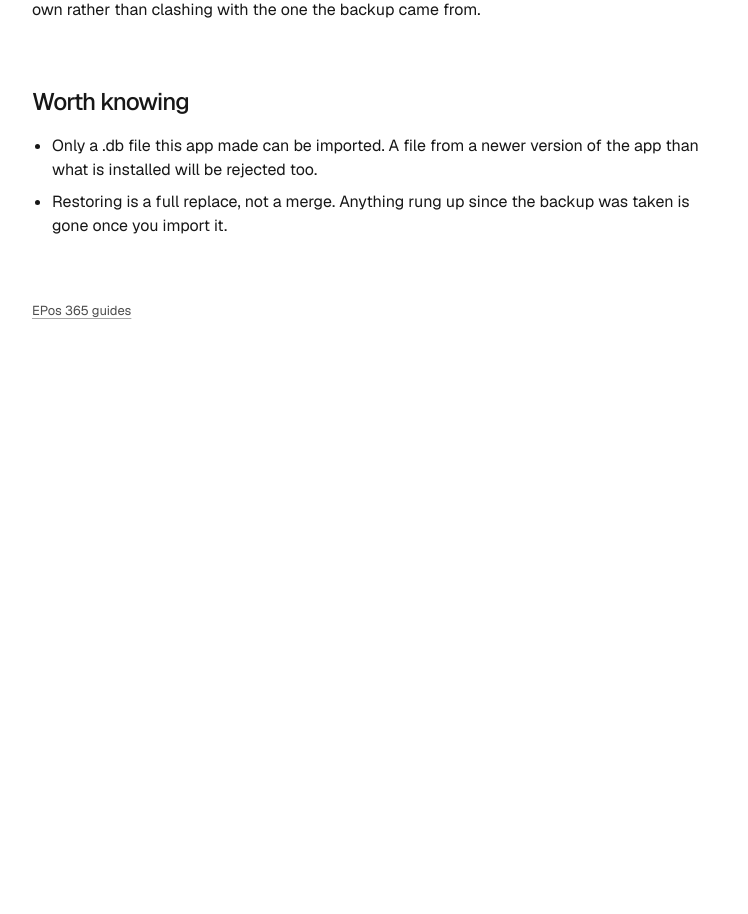
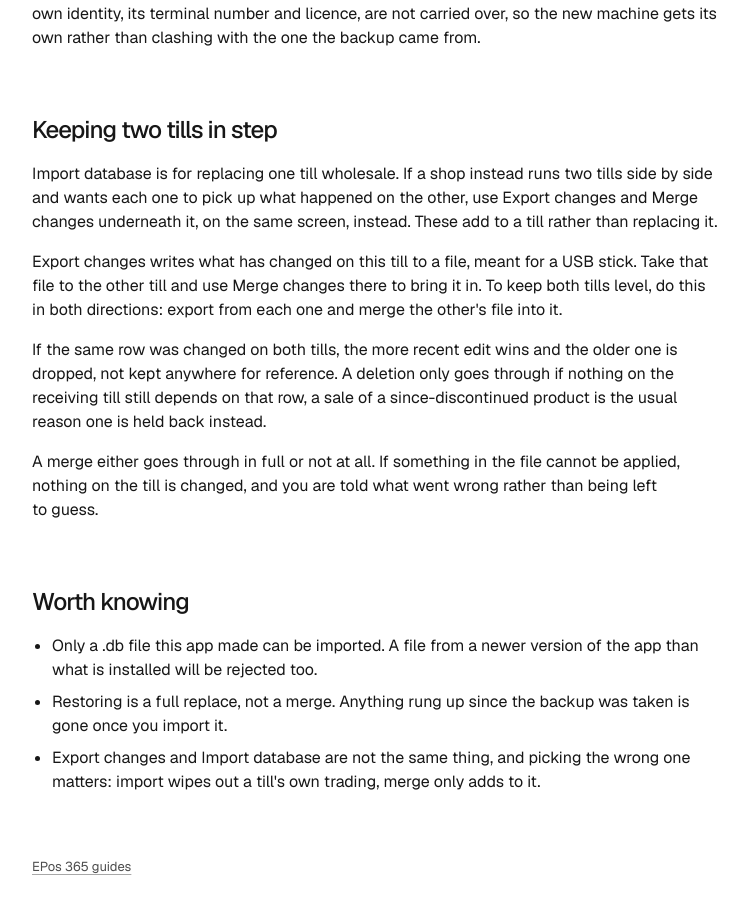
Before and after one commit to Epos-Local/epos-licensing, a Next.js app: page /docs/database-backup in a window 1280 px wide. Shown: the part 1146-2060 px from the top of the page, without its empty margins (8-756 px from the left). Before the commit the page ends 1546 px from the top, so only its background shows below. Built offline with nearby package versions, Linux system fonts and the light colour scheme.

Commit message:
Add the missing sync/merge-between-tills coverage to the backup guide

```diff
--- a/scripts/docs-manifest.json
+++ b/scripts/docs-manifest.json
@@ -12,6 +12,6 @@
   "email-reports": "48195e8fd038f44ef10b58c162da13595c340a3ae84675a770d51855e4ec3d12",
   "product-import": "48539b3205def9a3cd7ccf9989efa582fccf8339cffab25451aa9a852fd16072",
   "promotions": "00a10c3f7acf935bafcd2eaead6c31d34edc402d0b03e554a42dac18fd787975",
-  "database-backup": "2584bc7814e49cbdd7b59f23b1b9bb8b75aa4e80539c08925262ab4690c685f6",
-  "full-documentation": "055ec96b21cb7f057479d6cd259ab3096cf2e7f939096dbadb0dee5d7032ca4c"
+  "database-backup": "1c028fd20ddf667f5911152eb9ced5e97e2b596b77d8162590d62fe5b56e1387",
+  "full-documentation": "82712659714ef06161d139c99c5e2ac56c2c750989f2bbd8332dac6a59f7d032"
 }
--- a/src/app/docs/_content/database-backup.ts
+++ b/src/app/docs/_content/database-backup.ts
@@ -1,19 +1,24 @@
 import { type Guide } from "./types";
 
 /**
- * Sourced from DatabaseBackupService/DatabaseImportService: automatic
- * backups default to a Backup subfolder next to the database, Import
- * database only accepts .db files this app itself produced (rejects other
- * SQLite files and anything from a newer app version), always takes a fresh
- * backup of the current database before overwriting it and aborts if that
- * fails, and strips the till's own identity/licence rows so an imported
- * database does not carry the old till's terminal number onto a new machine.
+ * Sourced from DatabaseBackupService/DatabaseImportService/SyncService
+ * (SettingsViewModel.cs:474-624): automatic backups default to a Backup
+ * subfolder next to the database, Import database only accepts .db files
+ * this app itself produced (rejects other SQLite files and anything from a
+ * newer app version), always takes a fresh backup of the current database
+ * before overwriting it and aborts if that fails, and strips the till's own
+ * identity/licence rows so an imported database does not carry the old
+ * till's terminal number onto a new machine. Separately, Export/Merge
+ * changes (the same screen's "Sync with another till" block) is additive
+ * rather than a replace: a merge keeps whichever side edited a row more
+ * recently, holds back a deletion the till still has something depending on,
+ * and runs as one transaction so a failed merge leaves the till untouched.
  */
 export const databaseBackup: Guide = {
   slug: "database-backup",
   title: "Backing up and restoring your data",
-  lede: "Keep a copy of everything the till holds, and put it back if something goes wrong.",
-  summary: "Backing up by hand or on a schedule, and restoring a backup onto a till.",
+  lede: "Keep a copy of everything the till holds, put it back if something goes wrong, and keep two tills in step.",
+  summary: "Backing up by hand or on a schedule, restoring a backup, and syncing two tills that both keep trading.",
   sections: [
     {
       heading: "Backing up by hand",
@@ -68,6 +73,28 @@ export const databaseBackup: Guide = {
       ],
     },
     {
+      heading: "Keeping two tills in step",
+      startsNewPage: true,
+      blocks: [
+        {
+          kind: "p",
+          text: "Import database is for replacing one till wholesale. If a shop instead runs two tills side by side and wants each one to pick up what happened on the other, use Export changes and Merge changes underneath it, on the same screen, instead. These add to a till rather than replacing it.",
+        },
+        {
+          kind: "p",
+          text: "Export changes writes what has changed on this till to a file, meant for a USB stick. Take that file to the other till and use Merge changes there to bring it in. To keep both tills level, do this in both directions: export from each one and merge the other's file into it.",
+        },
+        {
+          kind: "p",
+          text: "If the same row was changed on both tills, the more recent edit wins and the older one is dropped, not kept anywhere for reference. A deletion only goes through if nothing on the receiving till still depends on that row, a sale of a since-discontinued product is the usual reason one is held back instead.",
+        },
+        {
+          kind: "p",
+          text: "A merge either goes through in full or not at all. If something in the file cannot be applied, nothing on the till is changed, and you are told what went wrong rather than being left to guess.",
+        },
+      ],
+    },
+    {
       heading: "Worth knowing",
       blocks: [
         {
@@ -75,6 +102,7 @@ export const databaseBackup: Guide = {
           items: [
             "Only a .db file this app made can be imported. A file from a newer version of the app than what is installed will be rejected too.",
             "Restoring is a full replace, not a merge. Anything rung up since the backup was taken is gone once you import it.",
+            "Export changes and Import database are not the same thing, and picking the wrong one matters: import wipes out a till's own trading, merge only adds to it.",
           ],
         },
       ],
```
Also changed, not shown: 2 other files (tests, documents, lock files or other folders).
